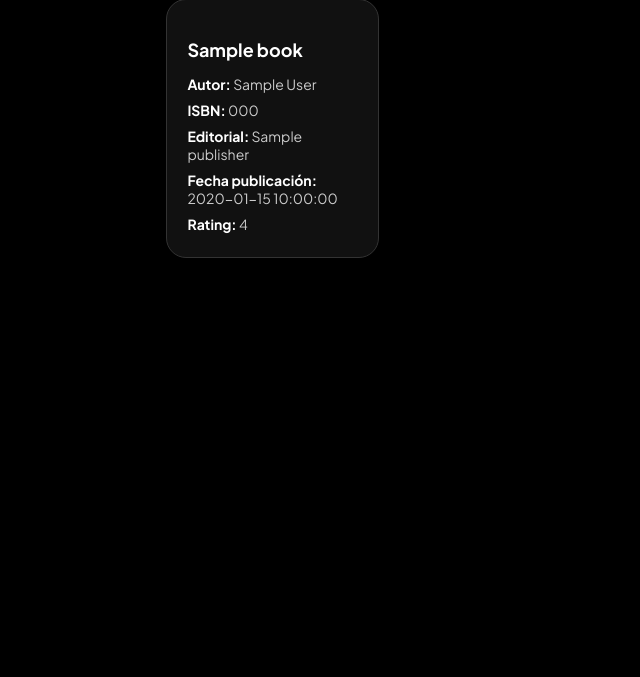
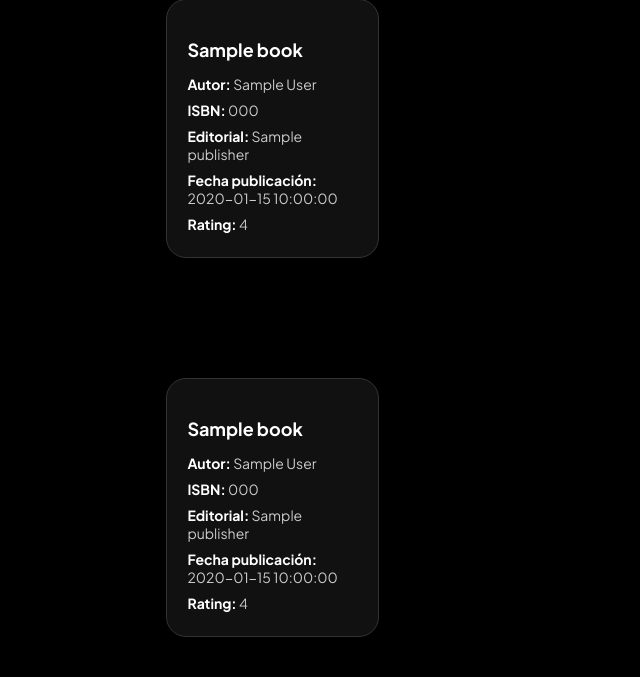
Before and after one commit to vcalderonc/ProyectoFinalSQL, a Flask app: page /libros in a window 1280 px wide. Shown: the part 637-1314 px from the top of the page, without its empty margins (0-640 px from the left). Before the commit the page ends 895 px from the top, so only its background shows below. Run offline with Flask 3, Linux system fonts and the light colour scheme; tables that the repository leaves empty or names only in its code hold one stand-in row (values such as "Sample post"); a database or web service that is not in the repository returns one stand-in record (values such as "Sample title").

Commit message:
23/05/2025 3:10

```diff
--- a/ProyectoFinalSQL/Frontend/Templates/libros.html
+++ b/ProyectoFinalSQL/Frontend/Templates/libros.html
@@ -56,7 +56,8 @@
     <section class="hero-section secondary-hero">
       <div class="hero-text">
         <h1>Una colección viva de libros</h1>
-        <p>Descubre títulos seleccionados por su valor narrativo, visual<br> y editorial. Explora la palabra como archivo y legado vivo.</p>
+        <p>Descubre títulos seleccionados por su valor narrativo, visual y editorial.<br>
+           Explora la palabra como archivo y legado vivo. Filtra por autor, editorial o año para descubrir obras relevantes.</p>
       </div>
       <div class="hero-image">
         <video autoplay muted loop playsinline>
@@ -90,9 +91,62 @@
         {% endif %}
       </div>
     </section>
+
+    <section class="resultados">
+  {% if libros %}
+    <div class="peliculas-grid">
+      {% for libro in libros %}
+        <div class="pelicula-card">
+          <h3>{{ libro.title }}</h3>
+          <p><strong>Autor:</strong> {{ libro.authors }}</p>
+          <p><strong>ISBN:</strong> {{ libro.isbn }}</p>
+          <p><strong>Editorial:</strong> {{ libro.publisher }}</p>
+          <p><strong>Fecha publicación:</strong> {{ libro.publication_date }}</p>
+          <p><strong>Rating:</strong> {{ libro.average_rating }}</p>
+        </div>
+      {% endfor %}
+    </div>
+  {% else %}
+    <div class="error-message">
+      {% if request.args.get('titulo') and request.args.get('isbn') %}
+        No existe ningún libro titulado "<strong>{{ request.args.get('titulo') }}</strong>" con el ISBN <strong>{{ request.args.get('isbn') }}</strong>.
+      {% elif request.args.get('titulo') %}
+        No existe ningún libro titulado "<strong>{{ request.args.get('titulo') }}</strong>".
+      {% elif request.args.get('isbn') %}
+        No existe ningún libro con el ISBN <strong>{{ request.args.get('isbn') }}</strong>.
+      {% else %}
+        No se encontraron libros que coincidan con su búsqueda.
+      {% endif %}
+    </div>
+  {% endif %}
+</section>
+
   </div>
-<script src="{{ url_for('static', filename='scripts/Inicioscript.js') }}"></script>
 
+  <!-- Script para menú y búsqueda funcional -->
+  <script>
+    function toggleMenu() {
+      const menu = document.getElementById("side-menu");
+      menu.classList.toggle("show");
+    }
 
+    document.addEventListener("click", function(e) {
+      const menu = document.getElementById("side-menu");
+      const icon = document.querySelector(".menu-icon");
+      if (!menu.contains(e.target) && !icon.contains(e.target)) {
+        menu.classList.remove("show");
+      }
+    });
+
+    // Reforzar comportamiento del formulario al segundo intento
+    document.addEventListener("DOMContentLoaded", function () {
+      const form = document.getElementById("form-busqueda");
+      form.classList.add("expanded");
+
+      form.addEventListener("submit", function () {
+        form.classList.add("expanded"); // evita que colapse
+      });
+    });
+  </script>
 </body>
 </html>
```
